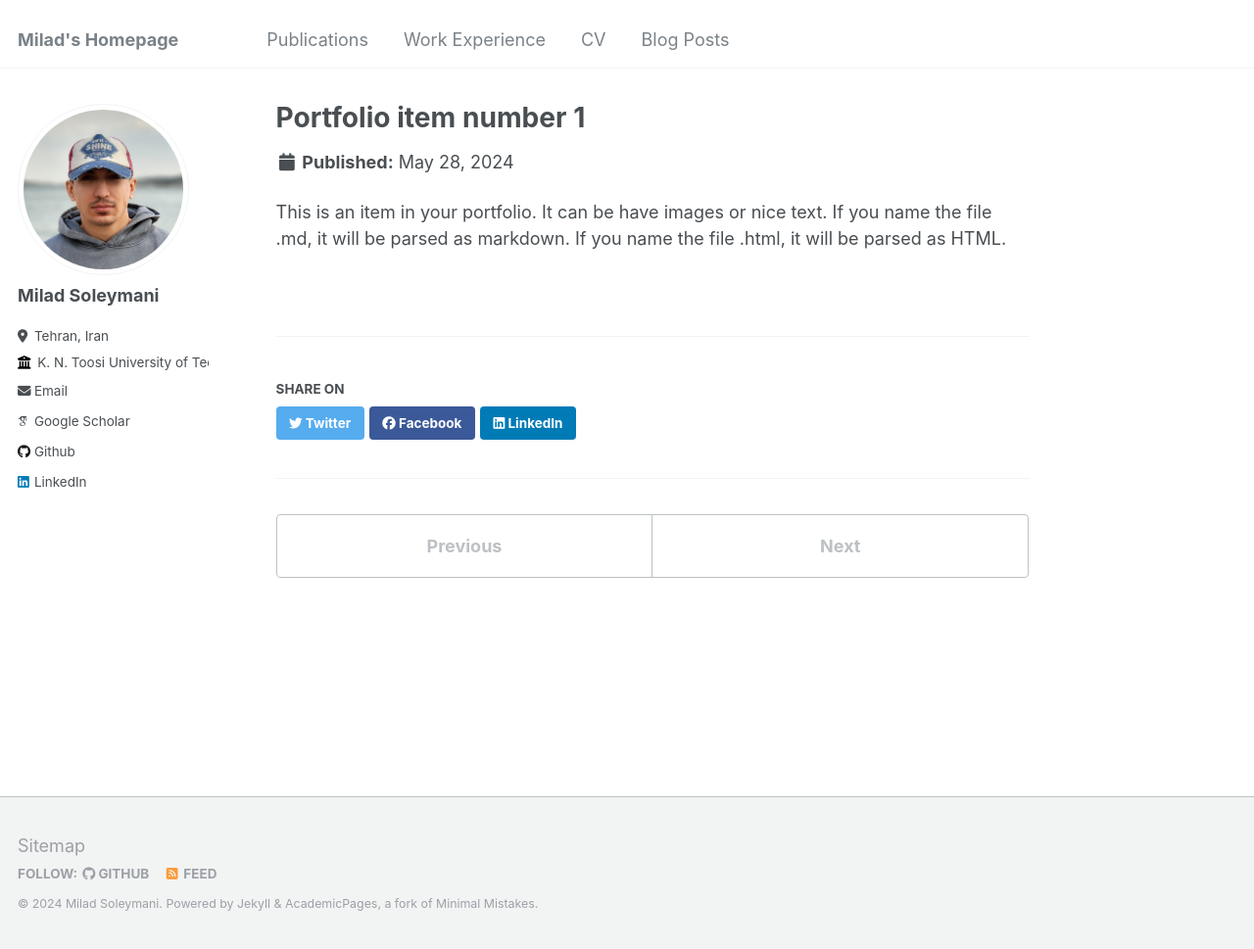
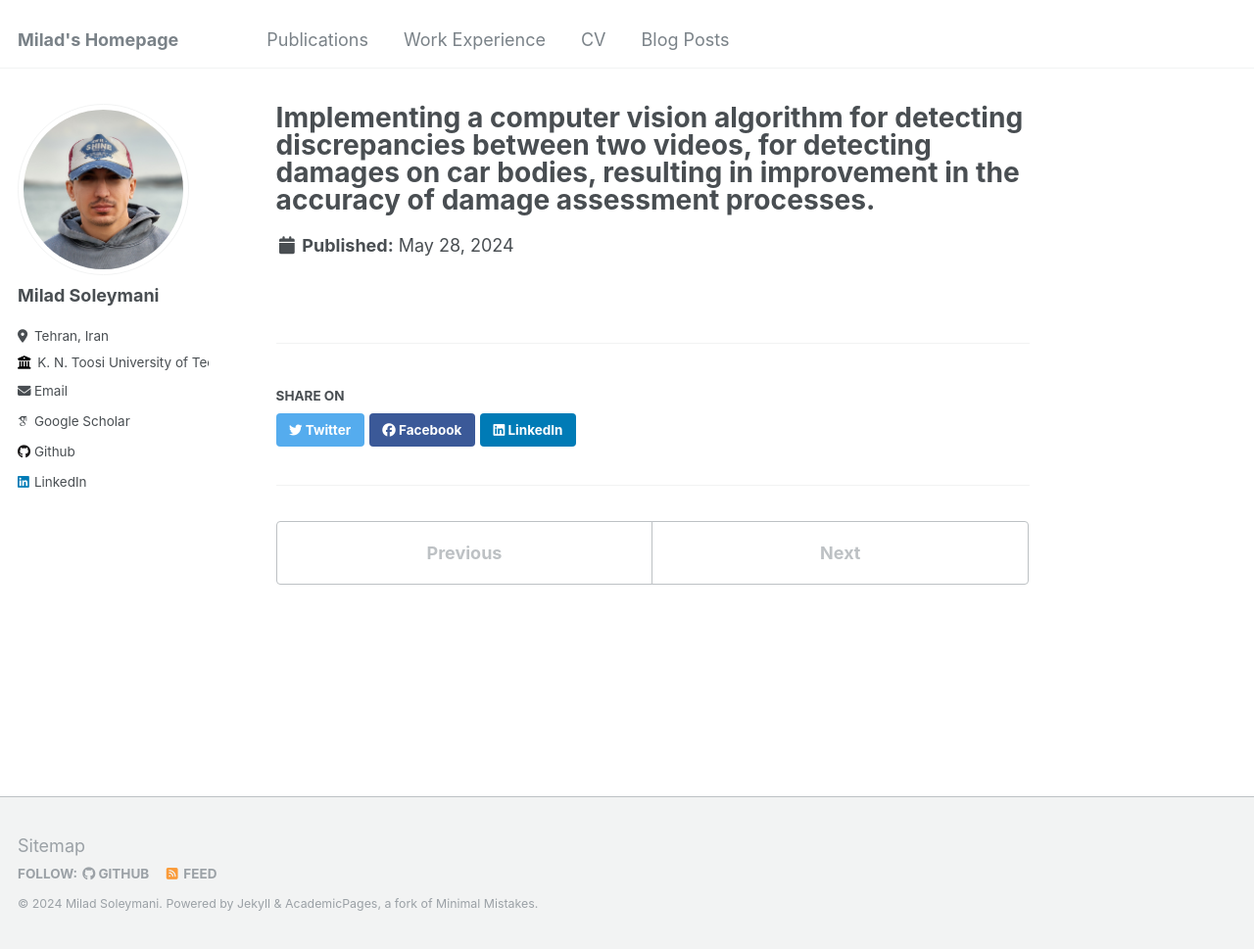
Before and after one commit to MiladSoleymani/Milad-Soleymani, a Jekyll site: the page built from _portfolio/portfolio-1 copy.md, in a window 1280 px wide and 969 px high. Shown: the whole window at 98% size. Built offline with Jekyll 4.4.1, drawn with Linux system fonts in a browser that asks for light colours; some web fonts are replaced.

Commit message:
Update portfolio-1 copy.md

```diff
--- a/_portfolio/portfolio-1 copy.md
+++ b/_portfolio/portfolio-1 copy.md
@@ -1,7 +1,5 @@
 ---
-title: "Portfolio item number 1"
+title: "Implementing a computer vision algorithm for detecting discrepancies between two videos, for detecting damages on car bodies, resulting in improvement in the accuracy of damage assessment processes."
 excerpt: "Short description of portfolio item number 1<br/><img src='/images/500x300.png'>"
 collection: portfolio
 ---
-
-This is an item in your portfolio. It can be have images or nice text. If you name the file .md, it will be parsed as markdown. If you name the file .html, it will be parsed as HTML.
```
